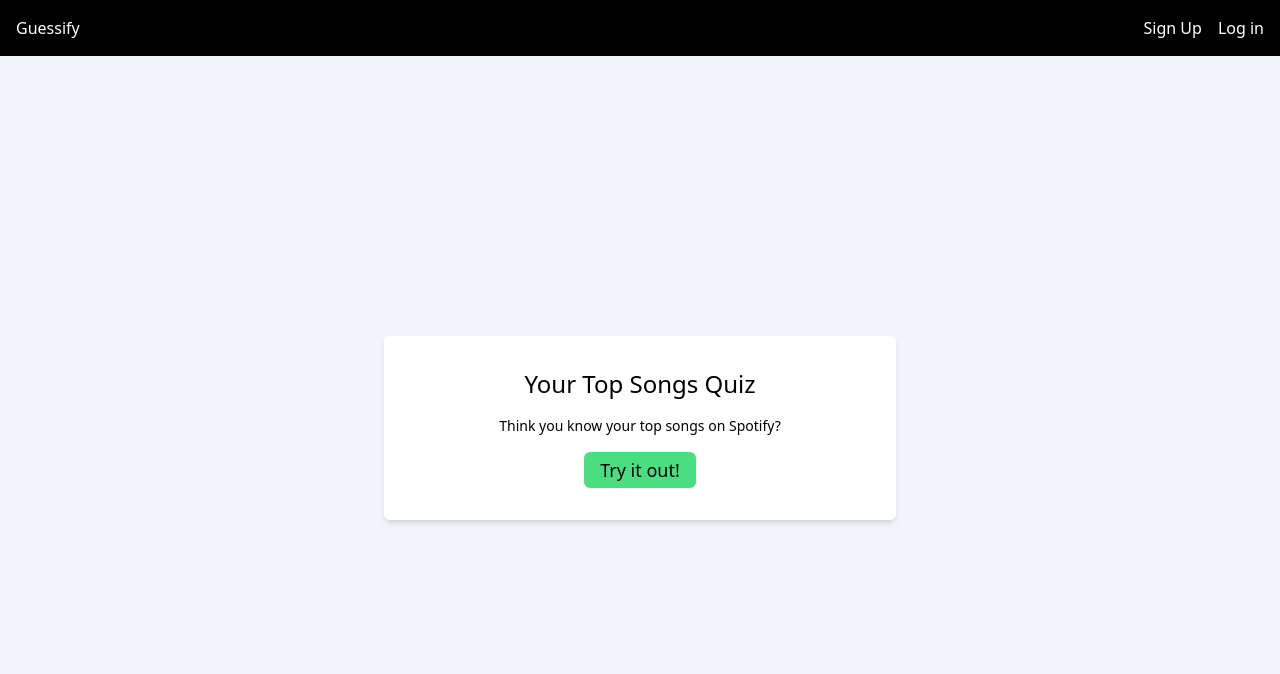
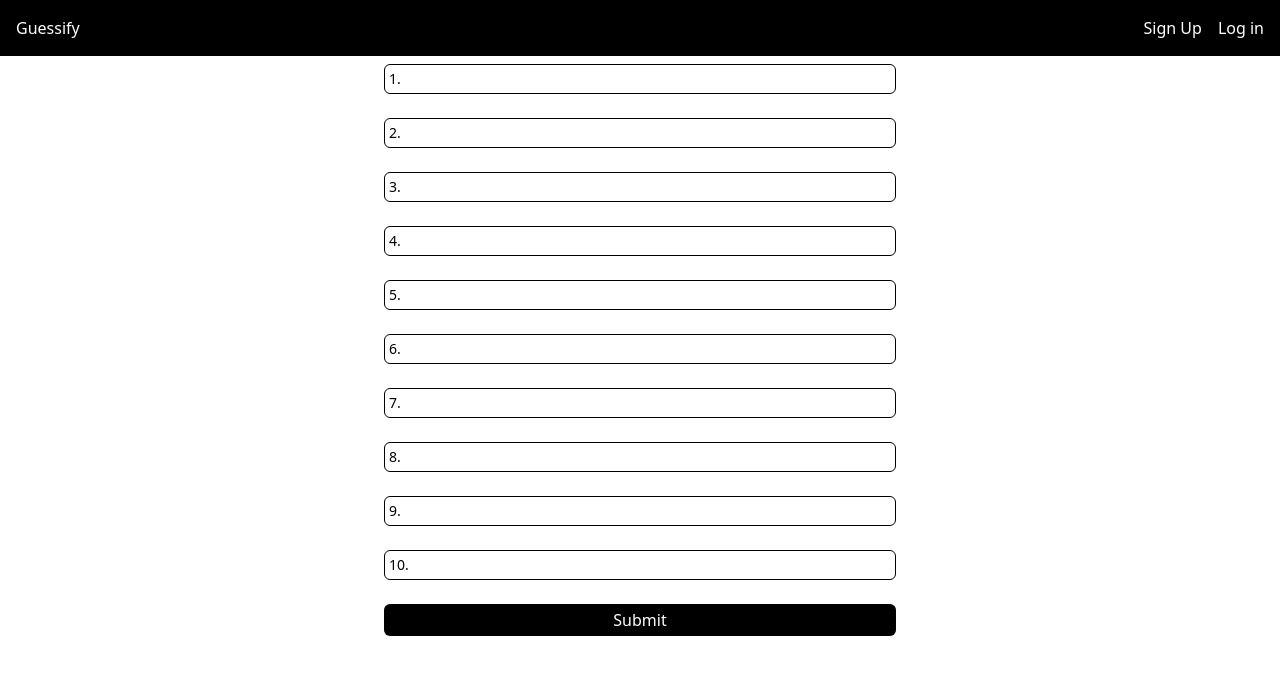
Before and after one commit to squach28/guessify, a React (Vite) app in the folder frontend/: page /game in a window 1280 px wide. Before the commit this address led to /. Shown: the top 674 px of the page. Built offline with nearby package versions, Linux system fonts and the light colour scheme; no server answers.

Commit message:
change game mode to READY_TO_SUBMIT when all options added and to COMPLETE when guesses are graded

```diff
--- a/frontend/src/pages/Game.jsx
+++ b/frontend/src/pages/Game.jsx
@@ -22,17 +22,12 @@ const Game = () => {
   const [sessionId, setSessionId] = useState(null);
   const [selected, setSelected] = useState(false);
   const [swap, setSwap] = useState(null);
-  const navigate = useNavigate();
   const { search } = useLocation();
   const query = new URLSearchParams(search);
   const gameId = query.get("id");
 
   useEffect(() => {
-    if (findCookieByKey("spotify_access_token") === null) {
-      navigate("/", { replace: true });
-    }
-    const date = new Date();
-    getSession(gameId, date)
+    getSession(gameId)
       .then((result) => {
         setSessionId(result.sessionId);
         const docRef = doc(db, "sessions", result.sessionId);
@@ -143,6 +138,17 @@ const Game = () => {
       );
       setGame(() => {
         const docRef = doc(db, "sessions", sessionId);
+        if (game.options.length === 1) {
+          updateDoc(docRef, {
+            options: newSongs,
+            status: "READY_TO_SUBMIT",
+          });
+          return {
+            ...game,
+            options: newSongs,
+            status: "READY_TO_SUBMIT",
+          };
+        } else {
           updateDoc(docRef, {
             options: newSongs,
           });
@@ -150,6 +156,7 @@ const Game = () => {
             ...game,
             options: newSongs,
           };
+        }
       });
     } else {
       if (value) {
@@ -202,10 +209,12 @@ const Game = () => {
         const docRef = doc(db, "sessions", sessionId);
         updateDoc(docRef, {
           guesses: correctedGuesses,
+          status: "COMPLETE",
         });
         return {
           ...game,
           guesses: correctedGuesses,
+          status: "COMPLETE",
         };
       });
     });
```
Lines whose indentation alone changed are shown as unchanged.
